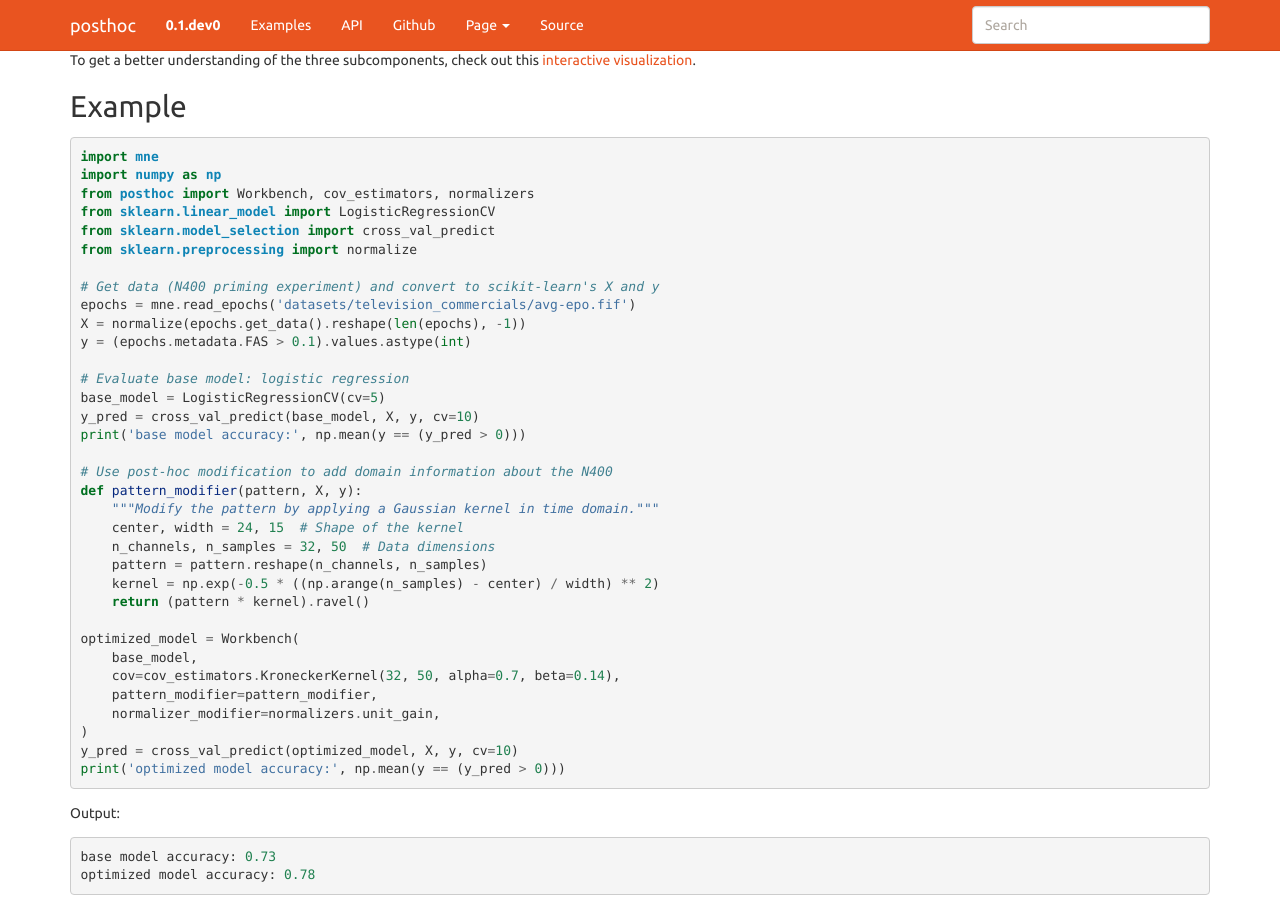
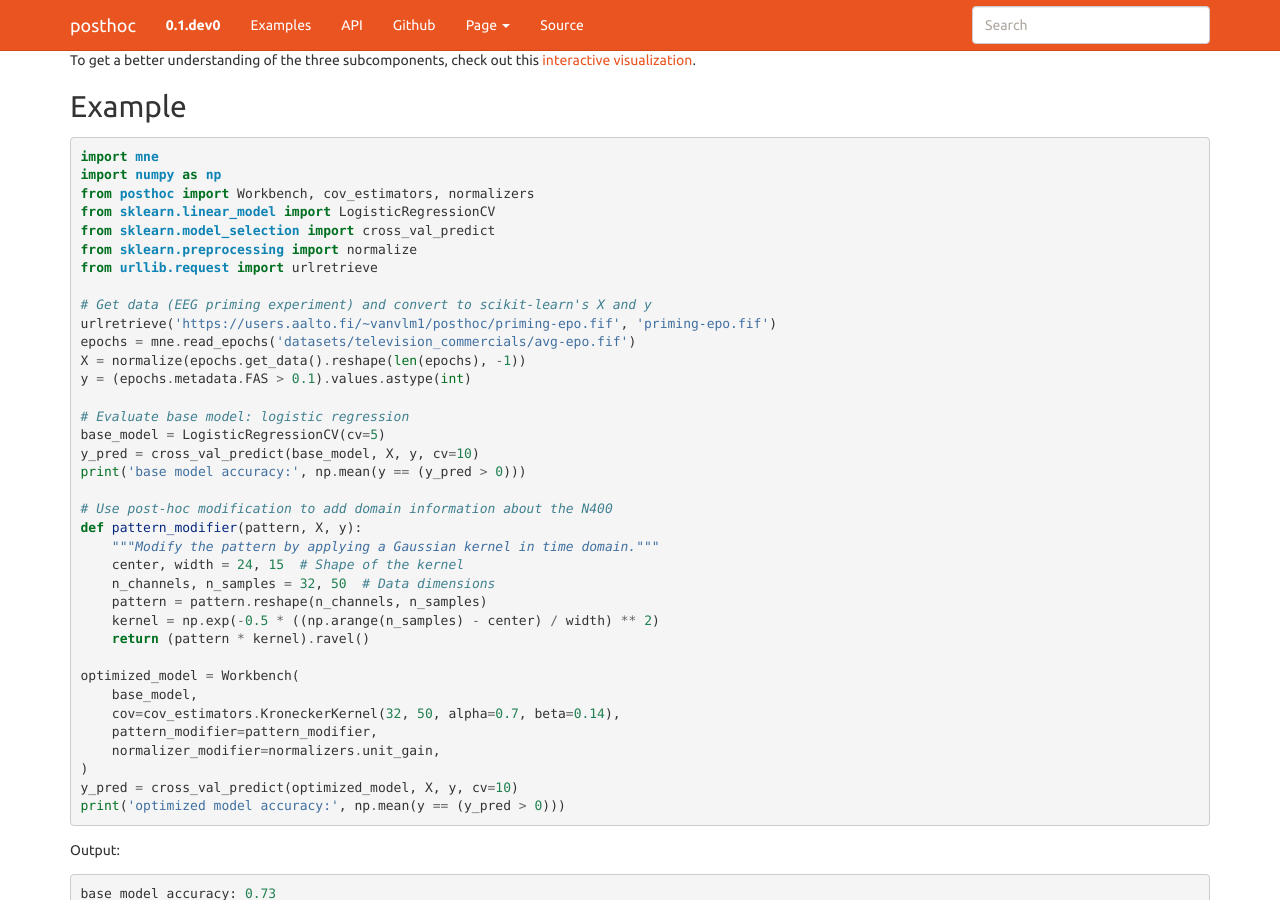
Before and after one commit to wmvanvliet/posthoc, a Sphinx documentation site: the page built from doc/index.rst, in a window 1280 px wide and 900 px high, scrolled down 937 px. Built offline with Sphinx 7.4.7, drawn with Linux system fonts in a browser that asks for light colours.

Commit message:
Fetch example data over https

```diff
--- a/doc/index.rst
+++ b/doc/index.rst
@@ -49,8 +49,10 @@
     from sklearn.linear_model import LogisticRegressionCV
     from sklearn.model_selection import cross_val_predict
     from sklearn.preprocessing import normalize
+    from urllib.request import urlretrieve
 
-    # Get data (N400 priming experiment) and convert to scikit-learn's X and y
+    # Get data (EEG priming experiment) and convert to scikit-learn's X and y
+    urlretrieve('https://users.aalto.fi/~vanvlm1/posthoc/priming-epo.fif', 'priming-epo.fif')
     epochs = mne.read_epochs('datasets/television_commercials/avg-epo.fif')
     X = normalize(epochs.get_data().reshape(len(epochs), -1))
     y = (epochs.metadata.FAS > 0.1).values.astype(int)
```
Also changed, not shown: README.md (+4 -2 lines).
